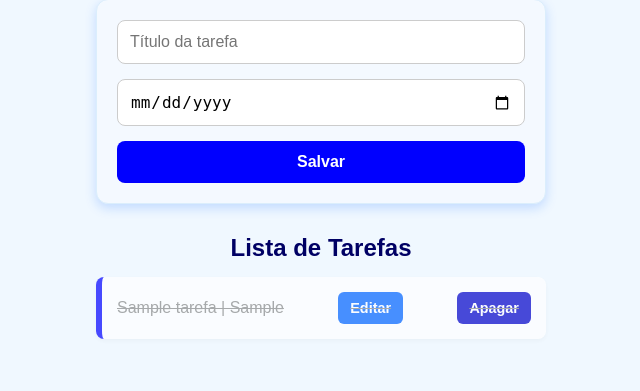
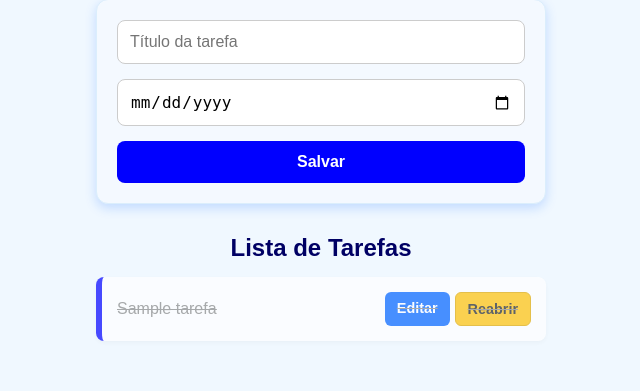
Before and after one commit to JoaoVPalandi/agenda, a Flask app: page /agenda in a window 1280 px wide. Shown: the part 78-469 px from the top of the page, without its empty margins (319-959 px from the left). Run offline with Flask 3, Linux system fonts and the light colour scheme; tables that the repository leaves empty hold one stand-in row (values such as "Sample post").

Commit message:
feat: adicionar funcionalidade de reabertura de tarefas e estilização dos novos botões

```diff
--- a/app.py
+++ b/app.py
@@ -51,6 +51,12 @@ def concluir(idTarefa):
     tarefa.concluir_tarefa()
     return redirect(url_for('agenda'))
 
+@app.route('/reabrir/<int:idTarefa>', methods=['GET', 'POST'])
+def reabrir(idTarefa):
+    tarefa = Tarefa.id(idTarefa)
+    tarefa.reabrir_tarefa()
+    return redirect(url_for('agenda'))
+
 @app.route('/ola')
 def ola_mundo():
     return "Olá, Mundo!"
--- a/models/tarefa.py
+++ b/models/tarefa.py
@@ -59,3 +59,10 @@ class Tarefa:
             params: tuple = (self.titulo_tarefa, self.data_conclusao, self.id_tarefa)
             resultado: Cursor = db.executar(query, params)
             return resultado
+
+    def reabrir_tarefa(self) -> Cursor:
+        with Database() as db:
+            query: str = 'UPDATE tarefas SET titulo_tarefa = ?, data_conclusao = ?, concluida = 0 WHERE id = ?;'
+            params: tuple = (self.titulo_tarefa, self.data_conclusao, self.id_tarefa)
+            resultado: Cursor = db.executar(query, params)
+            return resultado
--- a/static/style.css
+++ b/static/style.css
@@ -180,3 +180,49 @@ li {
     color: #888;
     opacity: 0.7;
 }
+
+/* --- Estilização dos Novos Botões --- */
+
+.btn-concluir, .btn-reabrir {
+    padding: 8px 12px;
+    border-radius: 6px;
+    text-decoration: none;
+    font-size: 0.9rem;
+    font-weight: bold;
+    color: white;
+    transition: all 0.2s ease;
+    display: inline-block;
+    text-align: center;
+}
+.btn-concluir {
+    background-color: #28a745;
+    border: 1px solid #218838;
+}
+
+.btn-concluir:hover {
+    background-color: #218838;
+    transform: translateY(-1px);
+    box-shadow: 0 2px 4px rgba(0,0,0,0.1);
+}
+
+.btn-reabrir {
+    background-color: #ffc107;
+    color: #212529;
+    border: 1px solid #e0a800;
+}
+
+.btn-reabrir:hover {
+    background-color: #e0a800;
+    transform: translateY(-1px);
+    box-shadow: 0 2px 4px rgba(0,0,0,0.1);
+}
+
+.tarefa-finalizada span {
+    text-decoration: line-through;
+    color: #888;
+}
+
+
+.tarefa-finalizada a {
+    text-decoration: none;
+}
--- a/templates/agenda.html
+++ b/templates/agenda.html
@@ -28,18 +28,17 @@
         {% if tarefas %}
             <ul>
                 {% for tarefa in tarefas %}
-                    <li class="{% if tarefa.concluida == 1 %}tarefa-finalizada{% endif %}">
-                        <span>
-                            {{ tarefa.titulo_tarefa }} | {{ tarefa.data_conclusao }}
-                        </span>
+                   <li class="{% if tarefa.concluida == 1 %}tarefa-finalizada{% endif %}">
+                        <span>{{ tarefa.titulo_tarefa }}</span>
+                        <div class="tarefa-actions"> <a href="{{ url_for('update', idTarefa=tarefa.id_tarefa) }}" class="btn-update">Editar</a>
 
-                        <a href="{{ url_for('update', idTarefa=tarefa.id_tarefa) }}" class="btn-update">Editar</a>
-                        <a href="{{ url_for('delete', idTarefa=tarefa.id_tarefa) }}" class="btn-delete">Apagar</a>
-
-                        {% if not tarefa.concluida %}
-                        <a href="{{ url_for('concluir', idTarefa=tarefa.id_tarefa) }}" class="btn-concluir">Concluir</a>
-                        {% endif %}
-
+                            {% if tarefa.concluida == 1 %}
+                                <a href="{{ url_for('reabrir', idTarefa=tarefa.id_tarefa) }}" class="btn-reabrir">Reabrir</a>
+                            {% else %}
+                                <a href="{{ url_for('concluir', idTarefa=tarefa.id_tarefa) }}" class="btn-concluir">Concluir</a>
+                                <a href="{{ url_for('delete', idTarefa=tarefa.id_tarefa) }}" class="btn-delete">Apagar</a>
+                            {% endif %}
+                        </div>
                     </li>
                 {% endfor %}
             </ul>
```
